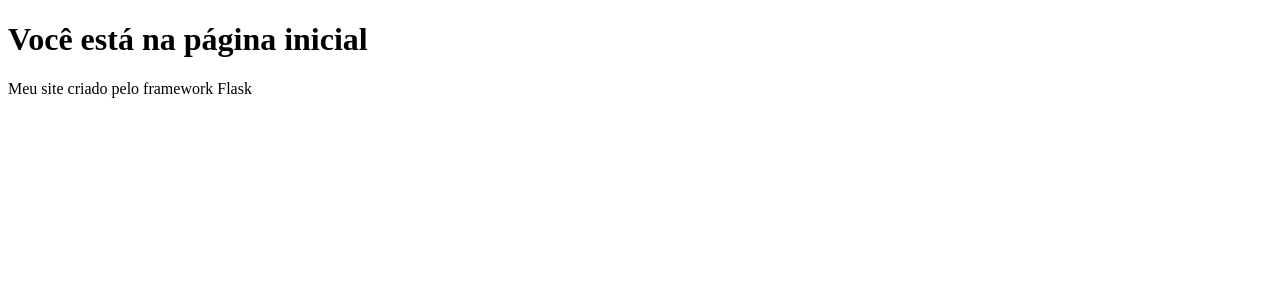
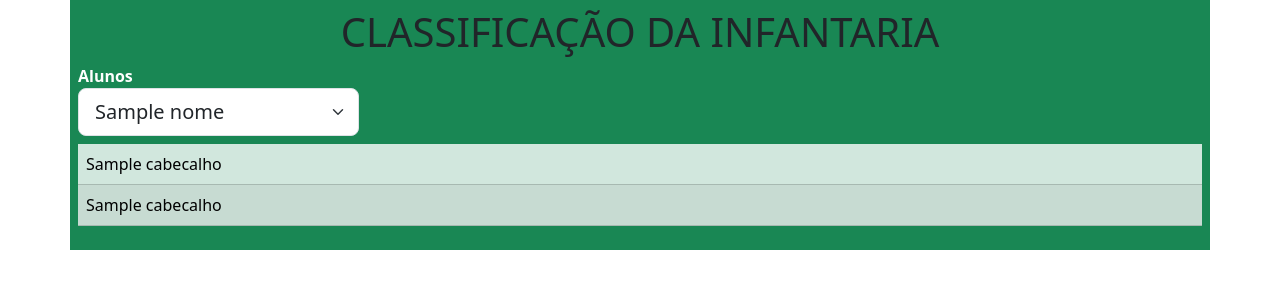
Before and after one commit to Nauake/flask, a Flask app: template classificacao/templates/index.html in a window 1280 px wide. Shown: the top 300 px of the page. Run offline with Flask 3, Linux system fonts and the light colour scheme; the template is opened without the code that fills it: most values are stand-ins (such as "Sample title", 1, 10 or a date in 2020).

Commit message:
atualizando

```diff
--- a/classificacao/__init__.py
+++ b/classificacao/__init__.py
@@ -2,4 +2,4 @@ from flask import Flask
 
 app = Flask(__name__)
 
-from classificacao.routes import homepage
+from classificacao.routes import home
--- a/classificacao/templates/index.html
+++ b/classificacao/templates/index.html
@@ -1,12 +1,49 @@
 <!DOCTYPE html>
-<html lang="en">
+<html lang="pt-br">
 <head>
     <meta charset="UTF-8">
     <meta name="viewport" content="width=device-width, initial-scale=1.0">
-    <title>App Flask</title>
+    <link href="https://cdn.jsdelivr.net/npm/bootstrap@5.3.7/dist/css/bootstrap.min.css" rel="stylesheet" integrity="sha384-LN+7fdVzj6u52u30Kp6M/trliBMCMKTyK833zpbD+pXdCLuTusPj697FH4R/5mcr" crossorigin="anonymous">
+
+    <title>APP FLASK</title>
 </head>
 <body>
-    <h1>Você está na página inicial</h1>
-    <p>Meu site criado pelo framework Flask</p>
+    <div class="container bg-success p-2">
+        <h1 class="text-center">CLASSIFICAÇÃO DA INFANTARIA</h1>
+        <label for="" class="text-white fw-bolder">Alunos</label>
+
+
+        <select name="opcoes" id="opcoes" class="form-select form-select-lg w-25">
+            {% for nome in nomes %}
+            <option value={{nome}}>{{nome}}</option>
+            {% endfor %}
+        </select>
+
+        <table class="table table-striped mt-2 table-success">
+            <thead>
+                <tr>
+                    {% for cabecalho in dados.columns.tolist() %}
+                        <td>{{cabecalho}}</td>
+                    {% endfor %}
+                </tr>
+            </thead>
+            <tbody>
+                {% for linha in dados.values.tolist() %}
+                    <tr>
+                        {% for elemento in linha %}
+                            <td>{{elemento}}</td>
+                        {% endfor %}
+                    </tr>
+                {% endfor %}
+
+            </tbody>
+        </table>
+
+
+
+    </div>
+
+
+    <script src="https://cdn.jsdelivr.net/npm/bootstrap@5.3.7/dist/js/bootstrap.bundle.min.js" integrity="sha384-ndDqU0Gzau9qJ1lfW4pNLlhNTkCfHzAVBReH9diLvGRem5+R9g2FzA8ZGN954O5Q" crossorigin="anonymous"></script>
 </body>
 </html>
```
Also changed, not shown: classificacao/routes.py (+11 -3 lines).
